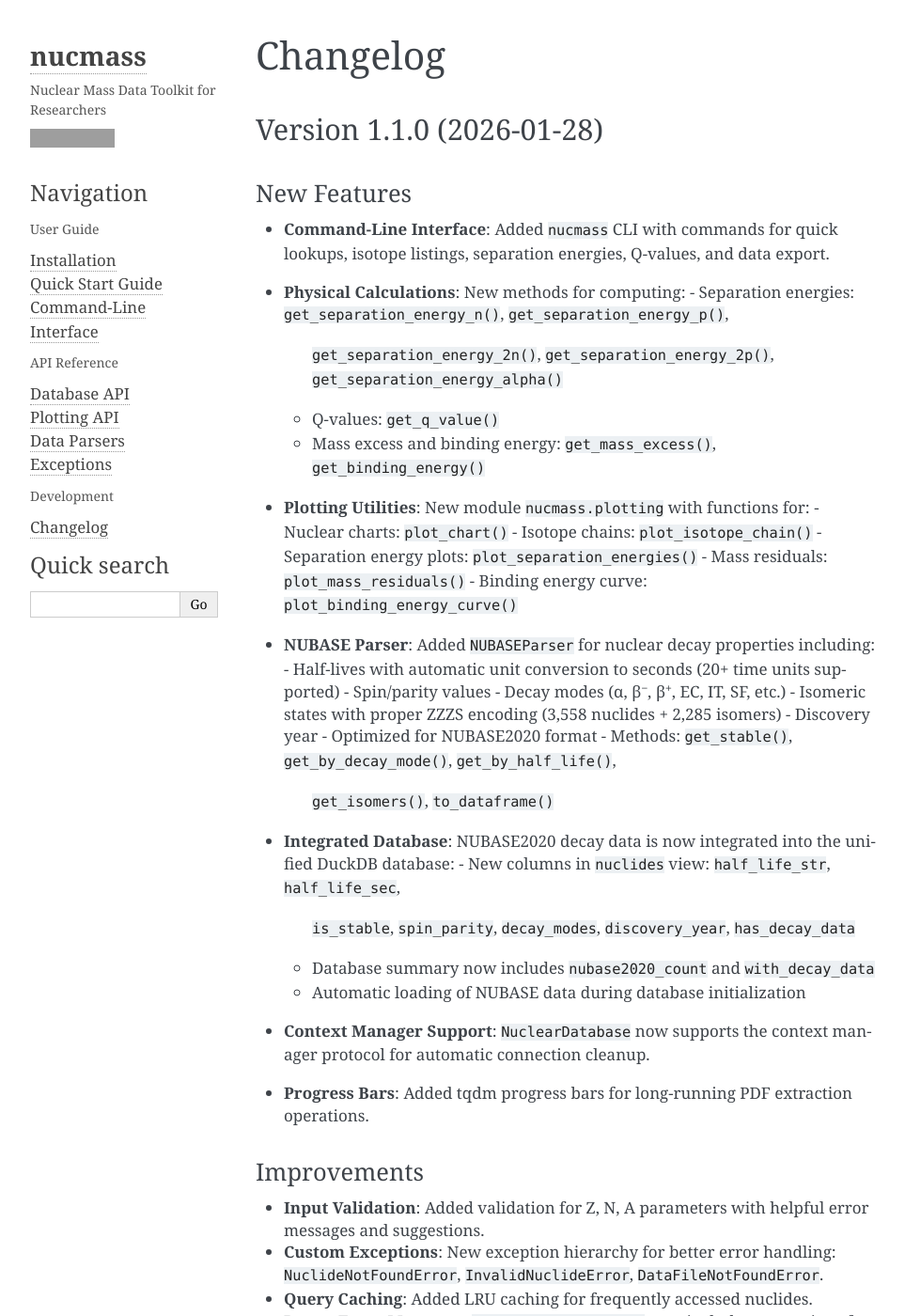
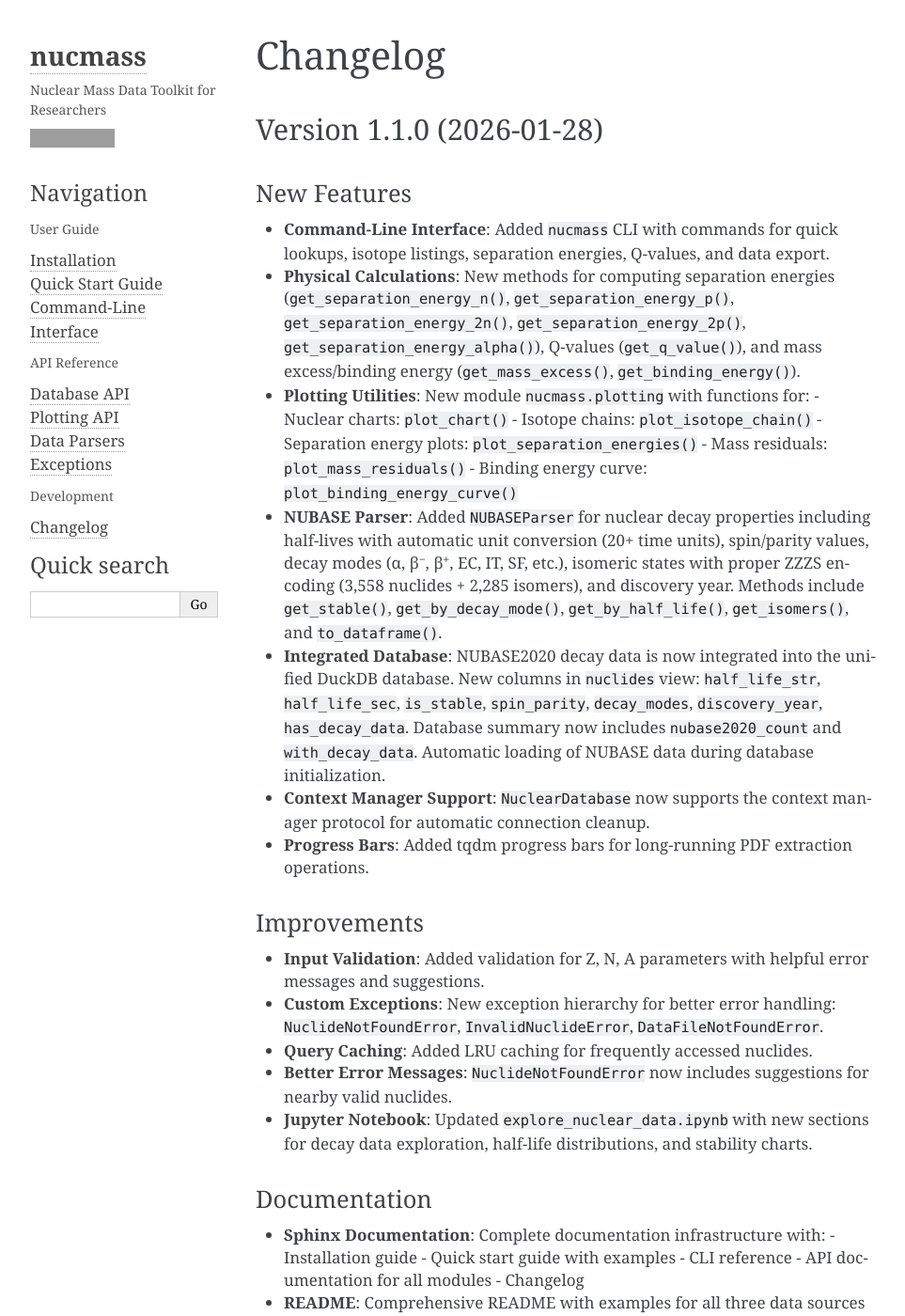
Before and after one commit to unixtime/nucmass, a Sphinx documentation site: the page built from docs/changelog.rst, in a window 1280 px wide and 1400 px high. Shown: the whole window at 94% size, without its empty margins (148-1111 px from the left). Built offline with Sphinx 7.4.7, drawn with Linux system fonts in a browser that asks for light colours; grey boxes are pictures that could not be loaded.

Commit message:
docs: fix RST formatting warnings in docstrings and changelog
- Replace |beta2| and |difference| with plain text to avoid RST
  substitution reference errors
- Add :: marker before code block in NuclearDatabase docstring
- Flatten nested lists in changelog.rst to avoid indentation errors
- Add docs/_build/ to .gitignore

Co-Authored-By: Claude Opus 4.5 <noreply@anthropic.com>

```diff
--- a/docs/changelog.rst
+++ b/docs/changelog.rst
@@ -24,23 +23,19 @@ New Features
   - Mass residuals: ``plot_mass_residuals()``
   - Binding energy curve: ``plot_binding_energy_curve()``
 
-* **NUBASE Parser**: Added ``NUBASEParser`` for nuclear decay properties including:
-  - Half-lives with automatic unit conversion to seconds (20+ time units supported)
-  - Spin/parity values
-  - Decay modes (α, β⁻, β⁺, EC, IT, SF, etc.)
-  - Isomeric states with proper ZZZS encoding (3,558 nuclides + 2,285 isomers)
-  - Discovery year
-  - Optimized for NUBASE2020 format
-  - Methods: ``get_stable()``, ``get_by_decay_mode()``, ``get_by_half_life()``,
-    ``get_isomers()``, ``to_dataframe()``
+* **NUBASE Parser**: Added ``NUBASEParser`` for nuclear decay properties including
+  half-lives with automatic unit conversion (20+ time units), spin/parity values,
+  decay modes (α, β⁻, β⁺, EC, IT, SF, etc.), isomeric states with proper ZZZS
+  encoding (3,558 nuclides + 2,285 isomers), and discovery year. Methods include
+  ``get_stable()``, ``get_by_decay_mode()``, ``get_by_half_life()``,
+  ``get_isomers()``, and ``to_dataframe()``.
 
 * **Integrated Database**: NUBASE2020 decay data is now integrated into the
-  unified DuckDB database:
-  - New columns in ``nuclides`` view: ``half_life_str``, ``half_life_sec``,
-    ``is_stable``, ``spin_parity``, ``decay_modes``, ``discovery_year``,
-    ``has_decay_data``
-  - Database summary now includes ``nubase2020_count`` and ``with_decay_data``
-  - Automatic loading of NUBASE data during database initialization
+  unified DuckDB database. New columns in ``nuclides`` view: ``half_life_str``,
+  ``half_life_sec``, ``is_stable``, ``spin_parity``, ``decay_modes``,
+  ``discovery_year``, ``has_decay_data``. Database summary now includes
+  ``nubase2020_count`` and ``with_decay_data``. Automatic loading of NUBASE
+  data during database initialization.
 
 * **Context Manager Support**: ``NuclearDatabase`` now supports the context
   manager protocol for automatic connection cleanup.
```
Also changed, not shown: other parts of docs/changelog.rst (+5 -6 lines), 3 other files.
